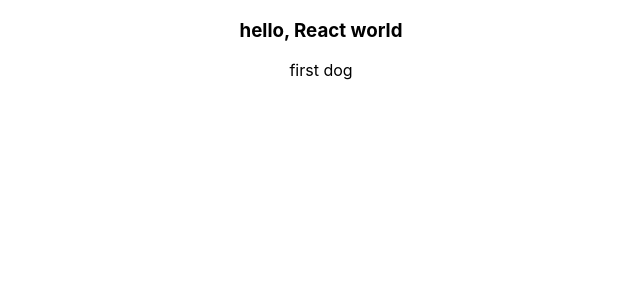
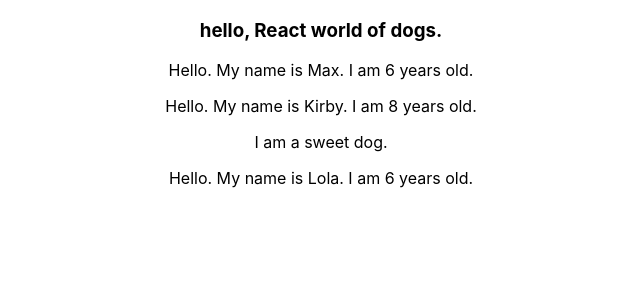
Before and after one commit to MathewT/react-app-2, a React (Create React App) app: page / in a window 1280 px wide. Shown: the top 300 px of the page, without its empty margins (319-959 px from the left). Built offline with nearby package versions, Linux system fonts and the light colour scheme.

Commit message:
introduced props

```diff
--- a/src/App.js
+++ b/src/App.js
@@ -1,12 +1,13 @@
-import { render } from 'react-dom';
 import './App.css';
 import Dog from './Dog/Dog';
 
 function App() {
   return (
     <div className="App">
-      <h3>hello, React world</h3>
-      <Dog />
+      <h3>hello, React world of dogs.</h3>
+      <Dog name="Max" age="6" />
+      <Dog name="Kirby" age="8">I am a sweet dog.</Dog>
+      <Dog name="Lola" age="6" />
     </div>
   );
 }
--- a/src/Dog/Dog.js
+++ b/src/Dog/Dog.js
@@ -1,8 +1,11 @@
 import React from 'react';
 
-const dog = () => {
+const dog = (props) => {
   return (
-    <p>first dog</p>
+    <div>
+      <p>Hello.  My name is {props['name']}.  I am {props['age']} years old.</p>
+      <p>{props['children']}</p>
+    </div>
   )
 }
 
```
Also changed, not shown: 1 other file (tests, documents, lock files or other folders).
